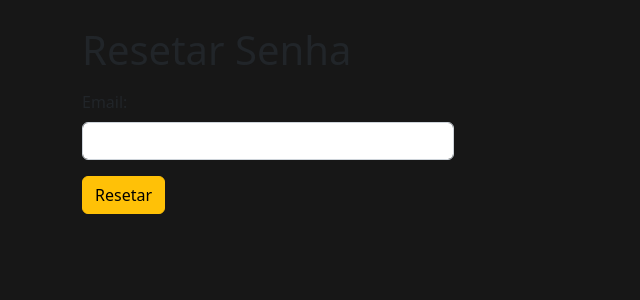
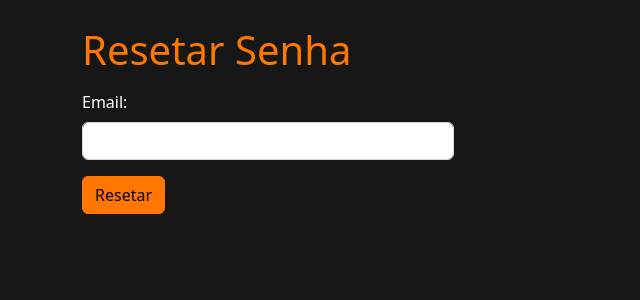
Before and after one commit to BrunoDiPietro/Django-escola-de-inverno, a Django app: page /accounts/password_reset/ in a window 1280 px wide. Shown: the part 71-371 px from the top of the page, without its empty margins (0-640 px from the left). Run offline with Django 4.2, Linux system fonts and the light colour scheme.

Commit message:
mudança de style

```diff
--- a/ambiente-virtual/accounts/templates/registration/login.html
+++ b/ambiente-virtual/accounts/templates/registration/login.html
@@ -1,6 +1,6 @@
 {% extends 'base.html' %}
 
-{% block title %}Login{% endblock %}
+{% block title %}Entrar{% endblock %}
 
 {% block content %}
 <link
--- a/ambiente-virtual/accounts/templates/registration/password_reset_done.html
+++ b/ambiente-virtual/accounts/templates/registration/password_reset_done.html
@@ -4,7 +4,7 @@
 
 {% block content %}
 <div class="col-md-4">
-    <h2>Solicitação de Senha Nova</h2>
-    <p>Enviamos um e-mail com instruções para definir sua senha. Se eles não chegarem em alguns minutos, verifique sua pasta de spam.</p>
+    <h2 style="color: rgb(255, 119, 0);">Solicitação de Senha Nova</h2>
+    <p style="color: white;">Enviamos um e-mail com instruções para definir sua senha. Se eles não chegarem em alguns minutos, verifique sua pasta de spam.</p>
 </div>
 {% endblock %}
--- a/ambiente-virtual/accounts/templates/registration/password_reset_form.html
+++ b/ambiente-virtual/accounts/templates/registration/password_reset_form.html
@@ -3,15 +3,30 @@
 {% block title %}Resetar Senha{% endblock %}
 
 {% block content %}
+
+<style>
+    #btnResetar {
+        background-color: rgb(255, 119, 0);
+        border: solid 1px rgb(255, 119, 0);
+    }
+
+    #btnResetar:hover{
+        opacity: 80%;
+    }
+
+
+</style>
+
+
 <div class="col-md-4">
-	<h1>Resetar Senha</h1>
+	<h1 style="color: rgb(255, 119, 0);">Resetar Senha</h1>
         <form method="post">
         {% csrf_token %}
         <div class="mt-3">
-            <label class="form-label" for="id_email">Email:</label>
+            <label class="form-label" for="id_email" style="color: white;">Email:</label>
             <input type="email" name="email" class="form-control" id="id_email">
         </div>
-        <button class="btn btn-warning mt-3" type="submit">Resetar</button>
+        <button id="btnResetar" class="btn btn-warning mt-3" type="submit">Resetar</button>
     </form>
 </div>
 {% endblock %}
--- a/ambiente-virtual/myapp/templates/index.html
+++ b/ambiente-virtual/myapp/templates/index.html
@@ -1,7 +1,7 @@
 {% extends 'base.html' %}
 {% load static %}
 
-{% block title %}Pagina Inicial{% endblock %}
+{% block title %}CyberGames{% endblock %}
 
 {% block content %}
 	<!DOCTYPE html>
```
